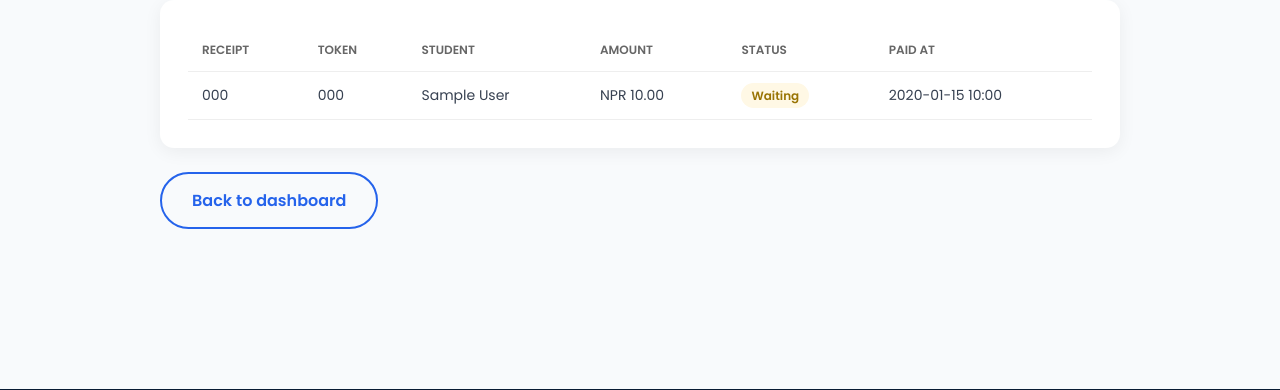
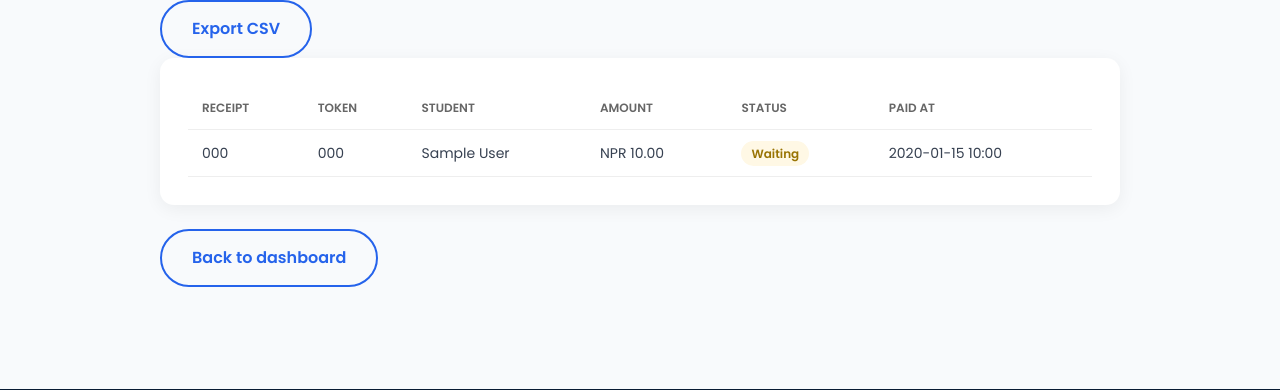
Before and after one commit to PriyaGupta44/Smart-Queue-Management-System, a Flask app: page /admin/payments in a window 1280 px wide. Shown: the part 91-481 px from the top of the page. Run offline with Flask 3, Linux system fonts and the light colour scheme; a user stored in the database is signed in; tables that the repository leaves empty hold one stand-in row (values such as "Sample post").

Commit message:
Link: linking the CSV function in payment templates

```diff
--- a/app/templates/admin/payments.html
+++ b/app/templates/admin/payments.html
@@ -3,7 +3,7 @@
 
 {% block content %}
 <h1>Payment Records</h1>
-
+<a href="{{ url_for('admin.export_payments_csv') }}" class="btn btn-outline">Export CSV</a>
 <div class="card">
     {% if payments %}
     <table class="qtable">
```
